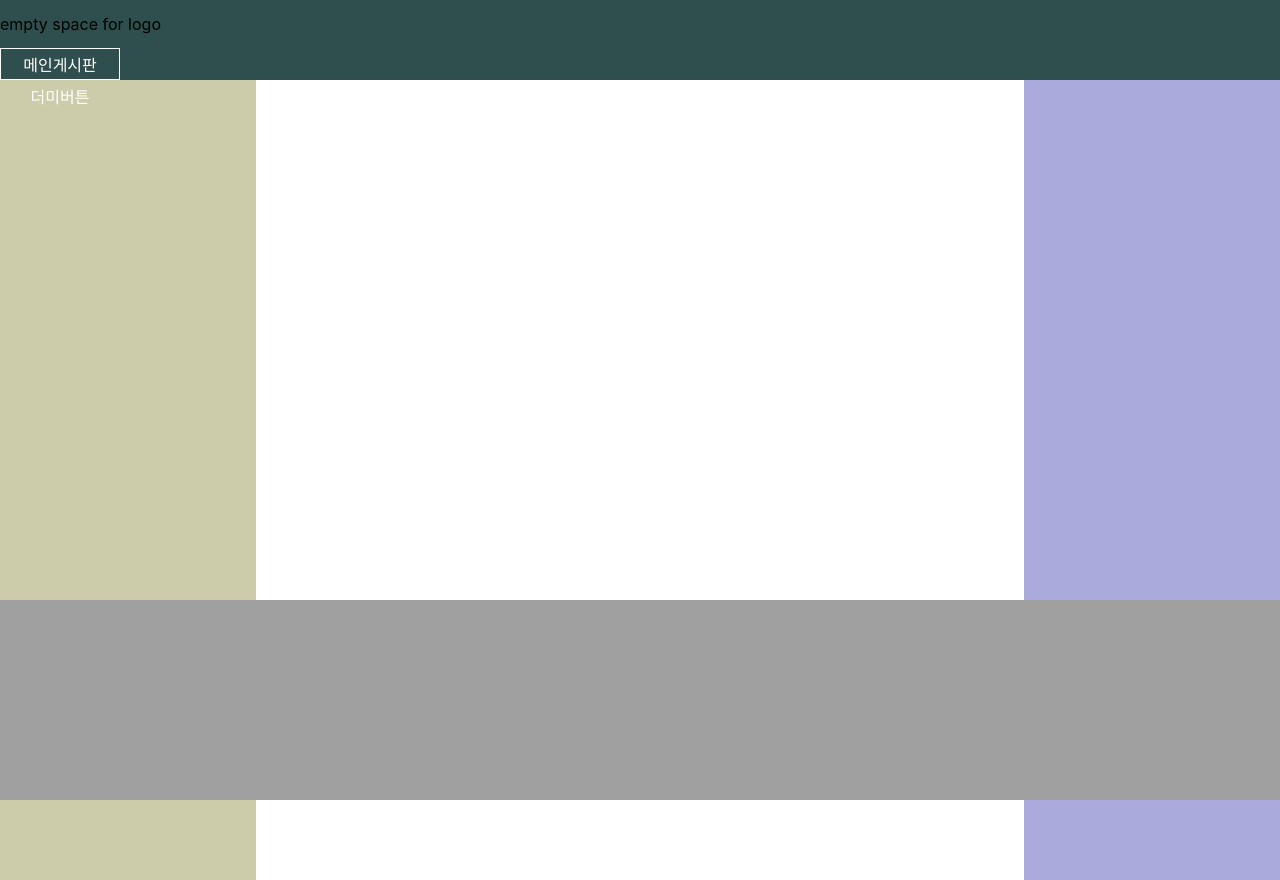
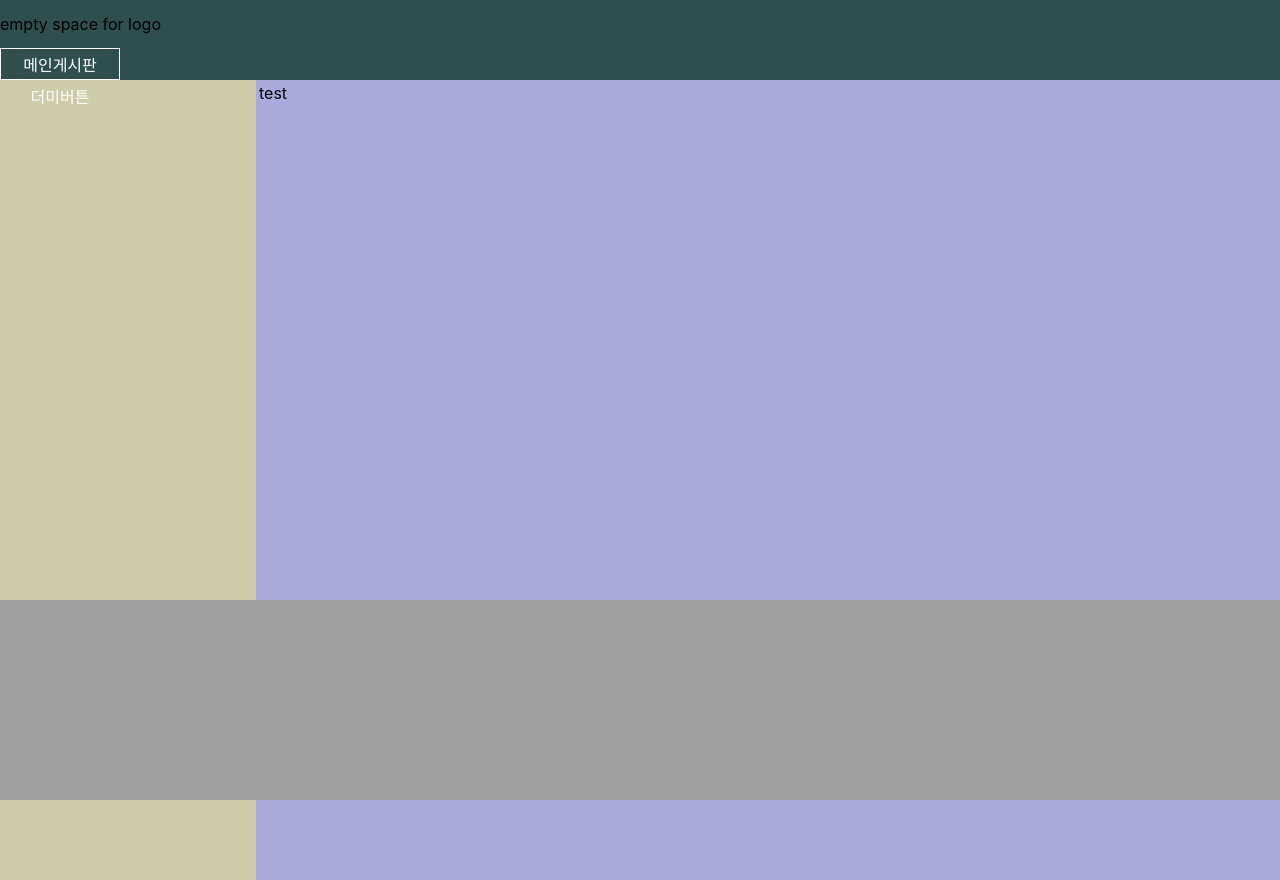
Before and after one commit to SI-Kim/nextjs-easy-blog-app, a Next.js app: page / in a window 1280 px wide. Built offline with nearby package versions, Linux system fonts and the light colour scheme.

Commit message:
change main width

```diff
--- a/layouts/Main.js
+++ b/layouts/Main.js
@@ -1,5 +1,13 @@
 import styles from "../styles/layouts.module.css";
 
 export default function Main() {
-  return <main className={styles.main}></main>;
+  return (
+    <main className={styles.main}>
+      <table>
+        <tr>
+          <td>test</td>
+        </tr>
+      </table>
+    </main>
+  );
 }
--- a/styles/layouts.module.css
+++ b/styles/layouts.module.css
@@ -26,7 +26,7 @@
 
 .main {
   display: block;
-  width: 20%;
+  width: 80%;
   background: #aad;
   height: 100vh;
   float: right;
```
